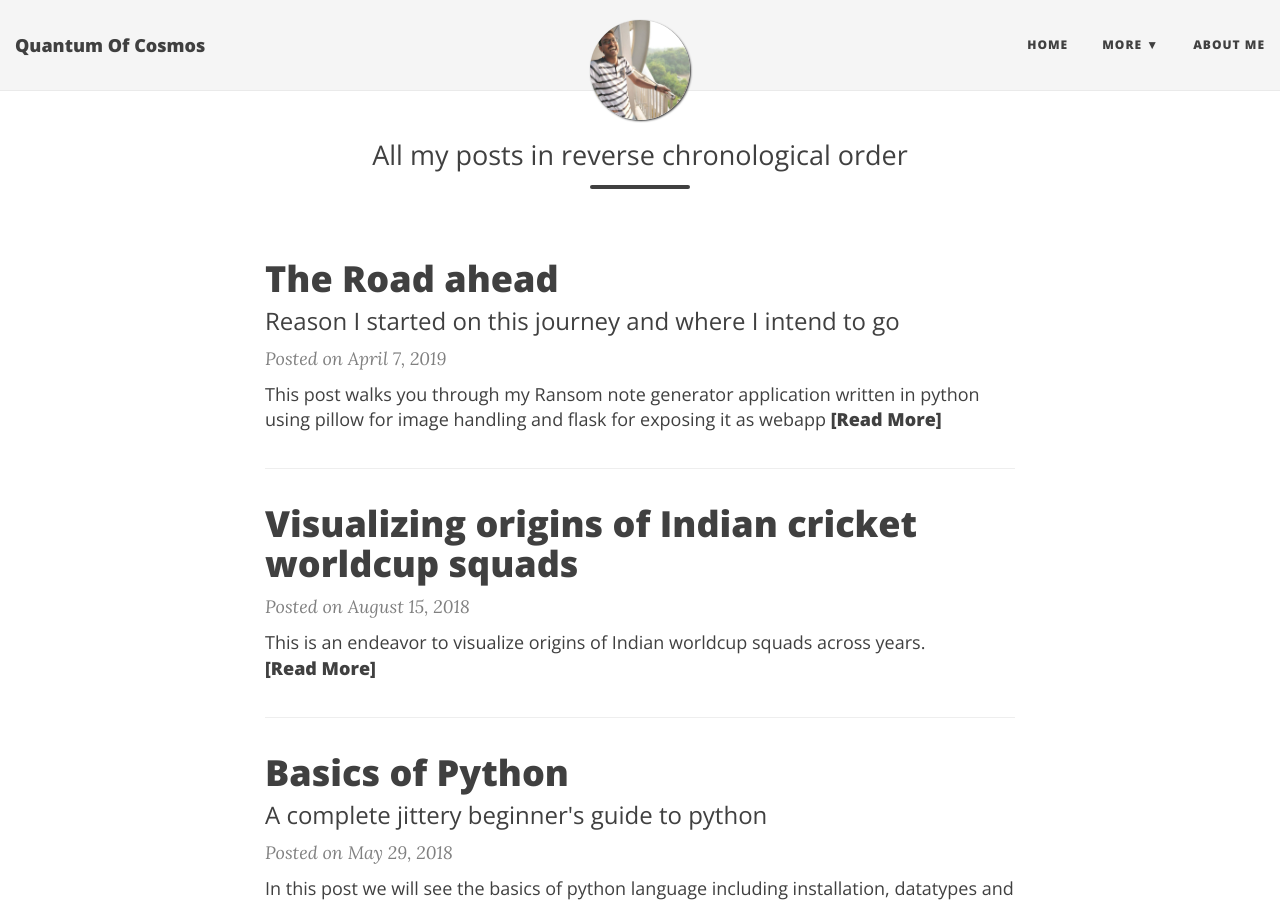
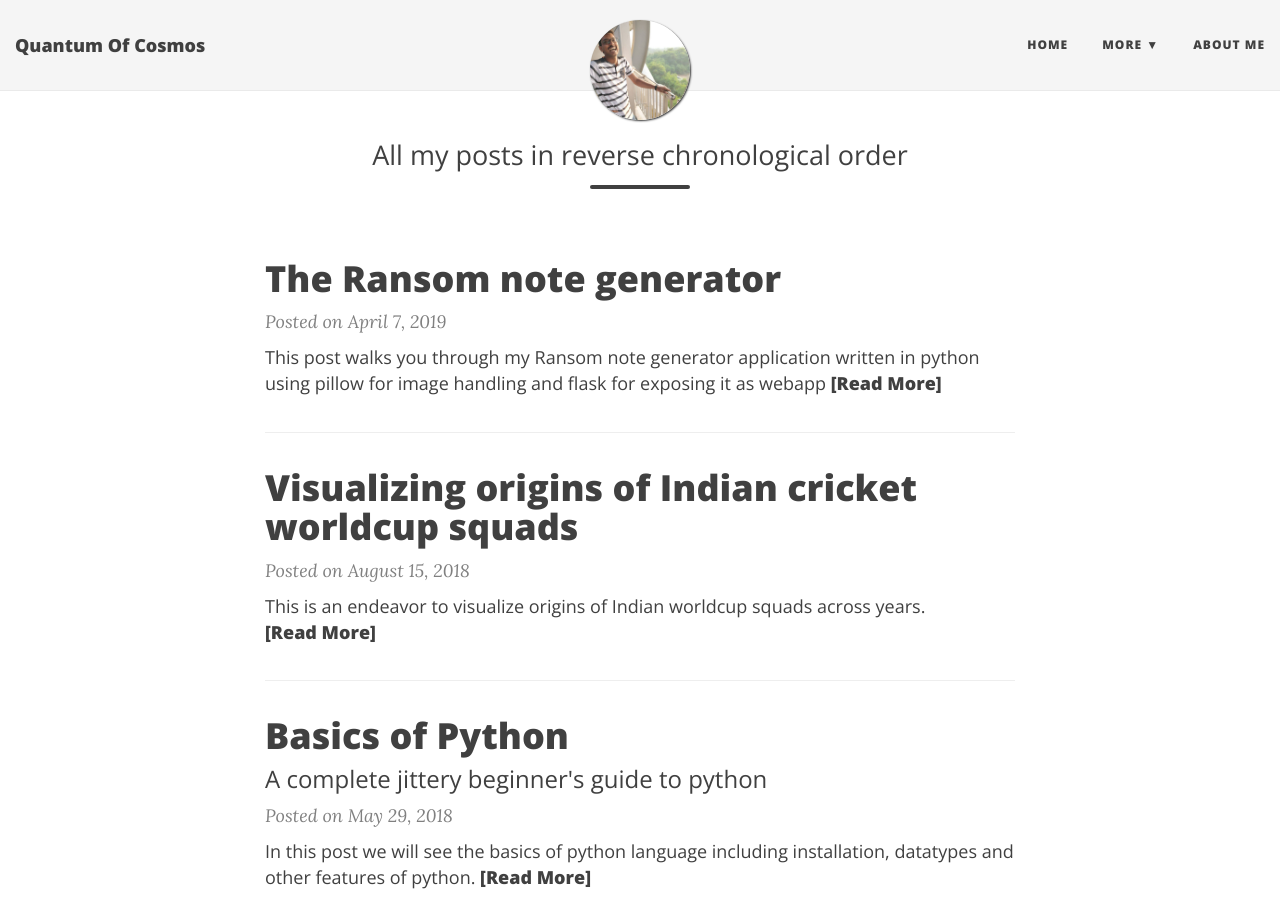
Before and after one commit to Quantumofcosmos/quantumofcosmos.github.io, a Jekyll site: the page built from index.html, in a window 1280 px wide and 900 px high. Built offline with Jekyll 4.4.1, drawn with Linux system fonts in a browser that asks for light colours; nearby versions of some CDN libraries; the list of posts is cut into pages by our own code.

Commit message:
Title update for ransom note generator

```diff
--- a/_posts/2019-04-07-Ransom-Note-Genarator.md
+++ b/_posts/2019-04-07-Ransom-Note-Genarator.md
@@ -1,7 +1,6 @@
 ---
 layout: post
-title: The Road ahead
-subtitle: Reason I started on this journey and where I intend to go
+title: The Ransom note generator
 ---
 This post walks you through my Ransom note generator application written in python using pillow for image handling and flask for exposing it as webapp
 
```
